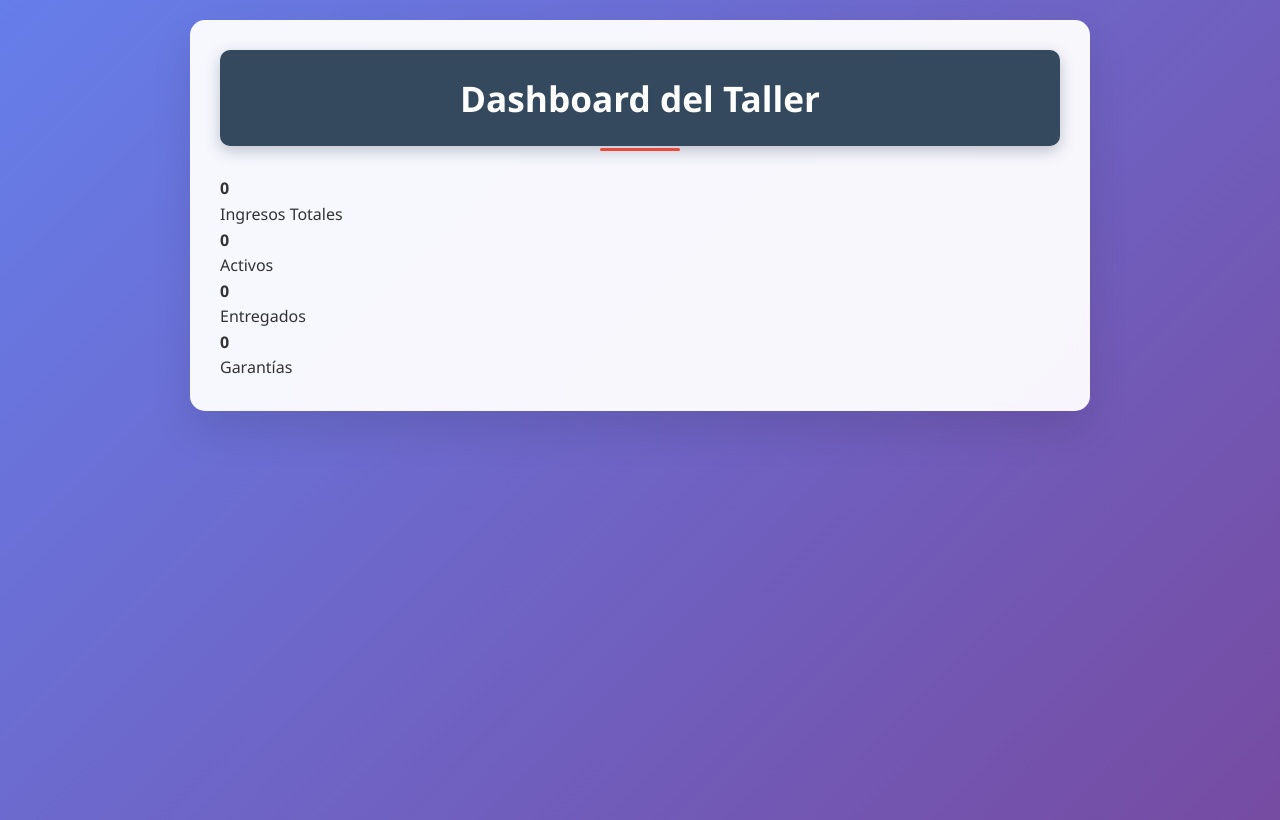
After one commit to sebas1016/IngresosRSPv1, a Django app: page /dashboard/ in a window 1280 px wide. The commit adds this page. Run offline with Django 5.2, Linux system fonts and the light colour scheme; data that the repository does not hold is empty.

Commit message:
v2
Se añade nuevos estados (Devolucion y revisado).
Se dan opciones predefinidas de referencia y marca.
Se añade dashboard

```diff
--- a/ingresosRSP/gestion/forms.py
+++ b/ingresosRSP/gestion/forms.py
@@ -11,14 +11,14 @@ class ClienteForm(forms.ModelForm):
             'nombre': forms.TextInput(attrs={'placeholder': 'Nombre completo'}),
             'celular': forms.TextInput(attrs={'placeholder': 'Celular'}),
             #'barrio': forms.TextInput(attrs={'placeholder': 'Barrio'}),
-            'referencia': forms.TextInput(attrs={'placeholder': 'Referencia o punto de referencia'}),
+            'referencia': forms.TextInput(attrs={'placeholder': 'Referencia o punto de referencia', 'list': 'referencia'}),
         }
 class EquipoForm(forms.ModelForm):
     class Meta:
         model = Equipo
         fields = ['marca', 'modelo', 'serial', 'descripcion_general']
         widgets = {
-            'marca': forms.TextInput(attrs={'placeholder': 'Marca del equipo'}),
+            'marca': forms.TextInput(attrs={'placeholder': 'Marca del equipo', 'list': 'marcas'}),
             'modelo': forms.TextInput(attrs={'placeholder': 'Modelo'}),
             'serial': forms.TextInput(attrs={'placeholder': 'Serial'}),
             'descripcion_general': forms.Textarea(attrs={
@@ -44,7 +44,7 @@ class IngresoForm(forms.ModelForm):
             'descripcion_dano': 'Descripción Daño',
         }
 class BusquedaForm(forms.Form):
-    query = forms.CharField(label='Buscar por nombre, celular o serial', max_length=100)
+    query = forms.CharField(label='Buscar por nombre, celular, modelo o serial', max_length=100)
 
 class HistorialForm(forms.ModelForm):
     class Meta:
--- /dev/null
+++ b/ingresosRSP/gestion/templates/gestion/dashboard.html
@@ -0,0 +1,45 @@
+{%load static%}
+<!DOCTYPE html>
+<html lang="es">
+<head>
+    <meta charset="UTF-8">
+    <meta name="viewport" content="width=device-width, initial-scale=1.0">
+    <title>DashBoard</title>
+    <link rel="stylesheet" href="{% static 'gestion/ingreso_style.css' %}">
+    <link rel="icon" type="image/x-icon" href="{% static 'images/logo.ico' %}">
+</head>
+<body>
+    <div class="container mt-4">
+    <h2 class="mb-4">Dashboard del Taller</h2>
+
+    <div class="row">
+        <div class="col-md-3 mb-3">
+            <div class="card text-bg-primary text-center p-3">
+                <h4>{{ total_ingresos }}</h4>
+                <p class="mb-0">Ingresos Totales</p>
+            </div>
+        </div>
+
+        <div class="col-md-3 mb-3">
+            <div class="card text-bg-warning text-center p-3">
+                <h4>{{ activos }}</h4>
+                <p class="mb-0">Activos</p>
+            </div>
+        </div>
+
+        <div class="col-md-3 mb-3">
+            <div class="card text-bg-success text-center p-3">
+                <h4>{{ entregados }}</h4>
+                <p class="mb-0">Entregados</p>
+            </div>
+        </div>
+
+        <div class="col-md-3 mb-3">
+            <div class="card text-bg-danger text-center p-3">
+                <h4>{{ garantias }}</h4>
+                <p class="mb-0">Garantías</p>
+            </div>
+        </div>
+    </div>
+</div>
+</body>
--- a/ingresosRSP/gestion/urls.py
+++ b/ingresosRSP/gestion/urls.py
@@ -3,6 +3,7 @@ from . import views
 
 urlpatterns = [
     path('', views.inicio, name='inicio'),
+    path('dashboard/', views.dashboard, name='dashboard'),
     path('ingreso/', views.ingreso_equipo, name='ingreso_equipo'),
     path('buscar/', views.buscar_equipo, name='buscar_equipo'),
     path('ingreso/<str:numero_ingreso>/', views.detalle_ingreso, name='detalle_ingreso'),
@@ -15,4 +16,5 @@ urlpatterns = [
     path('ingresos/<int:ingreso_id>/pdf/', views.generar_pdf_ingreso, name='pdf_ingreso'),
     path('ingreso-exitoso/<int:ingreso_id>/', views.ingreso_exitoso, name='ingreso_exitoso'),
     path('registro/', views.registro_usuario, name='registro'),
+
 ]
--- a/ingresosRSP/gestion/views.py
+++ b/ingresosRSP/gestion/views.py
@@ -49,15 +49,21 @@ def ingreso_equipo(request):
 
             )
             #Buscar o crear equipo
+            # Buscar o crear equipo
+            marca = equipo_form.cleaned_data['marca']
+            if marca == 'Otra':
+                marca = request.POST.get('marca_otro')
+
             equipo, creado = Equipo.objects.get_or_create(
                 cliente=cliente,
-                marca=equipo_form.cleaned_data['marca'],
+                marca=marca,
                 modelo=equipo_form.cleaned_data['modelo'],
                 serial=equipo_form.cleaned_data['serial'],
                 defaults={
                     'descripcion_general': equipo_form.cleaned_data['descripcion_general']
                 }
             )
+
 
             #Crear nuevo ingreso
             try:
@@ -107,7 +113,9 @@ def buscar_equipo(request):
         resultados = Ingreso.objects.filter(
             Q(equipo__serial__icontains=query) |
             Q(equipo__cliente__nombre__icontains=query) |
-            Q(equipo__cliente__celular__icontains=query)
+            Q(equipo__cliente__celular__icontains=query) |
+            Q(equipo__modelo__icontains=query) |
+            Q(equipo__marca__icontains=query)
         ).select_related('equipo', 'equipo__cliente')
 
     return render(request, 'gestion/busqueda.html',{
@@ -164,7 +172,9 @@ def listar_ingresos(request):
         ingresos = ingresos.filter(
             Q(numero_ingreso__icontains=busqueda) |
             Q(equipo__cliente__nombre__icontains=busqueda) |
-            Q(equipo__cliente__celular__icontains=busqueda)
+            Q(equipo__cliente__celular__icontains=busqueda) |
+            Q(equipo__modelo__icontains=busqueda) |
+            Q(equipo__marca__icontains=busqueda)
         )
     else:
         ingresos = Ingreso.objects.all().order_by('-fecha_ingreso')
@@ -187,7 +197,9 @@ def buscar_ingresos_api(request):
         ingresos = ingresos.filter(
             Q(numero_ingreso__icontains=busqueda) |
             Q(equipo__cliente__nombre__icontains=busqueda) |
-            Q(equipo__cliente__celular__icontains=busqueda)
+            Q(equipo__cliente__celular__icontains=busqueda) |
+            Q(equipo__modelo__icontains=busqueda) |
+            Q(equipo__marca__icontains=busqueda)
         )
     html = render_to_string('gestion/fragmento_tabla_ingresos.html', {'ingresos':ingresos})
     return JsonResponse({'html':html})
@@ -357,6 +369,7 @@ def registro_usuario(request):
     return render(request, 'gestion/registro.html', {'form': form})
 
 def login_personalizado(request):
+
     if request.method == 'POST':
         form = AuthenticationForm(request, data=request.POST)
         if form.is_valid():
@@ -369,3 +382,18 @@ def login_personalizado(request):
     else:
         form = AuthenticationForm()
     return render(request, 'gestion/login.html', {'form': form})
+
+def dashboard(request):
+    total_ingresos = Ingreso.objects.count()
+    activos = Ingreso.objects.exclude(estado='entregado').count()
+    entregados = Ingreso.objects.filter(estado='entregado').count()
+    garantias = Ingreso.objects.filter(es_garantia=True).count()
+
+    context = {
+        'total_ingresos': total_ingresos,
+        'activos': activos,
+        'entregados': entregados,
+        'garantias': garantias,
+    }
+
+    return render(request, 'gestion/dashboard.html', context)
```
Also changed, not shown: ingresosRSP/gestion/models.py (+5 -2 lines), ingresosRSP/gestion/static/gestion/style.css (+9 -0 lines), ingresosRSP/gestion/templates/gestion/ingreso_equipo.html (+14 -0 lines), ingresosRSP/gestion/templates/gestion/inicio.html (+6 -21 lines), ingresosRSP/gestion/templates/gestion/listar_ingresos.html (+7 -1 lines), ingresosRSP/gestion/migrations/0007_alter_historialequipo_estado_alter_ingreso_estado_and_more.py (added), ingresosRSP/gestion/static/images/dashboard.jpeg (added), ingresosRSP/gestion/static/images/dashboard.png (added).
